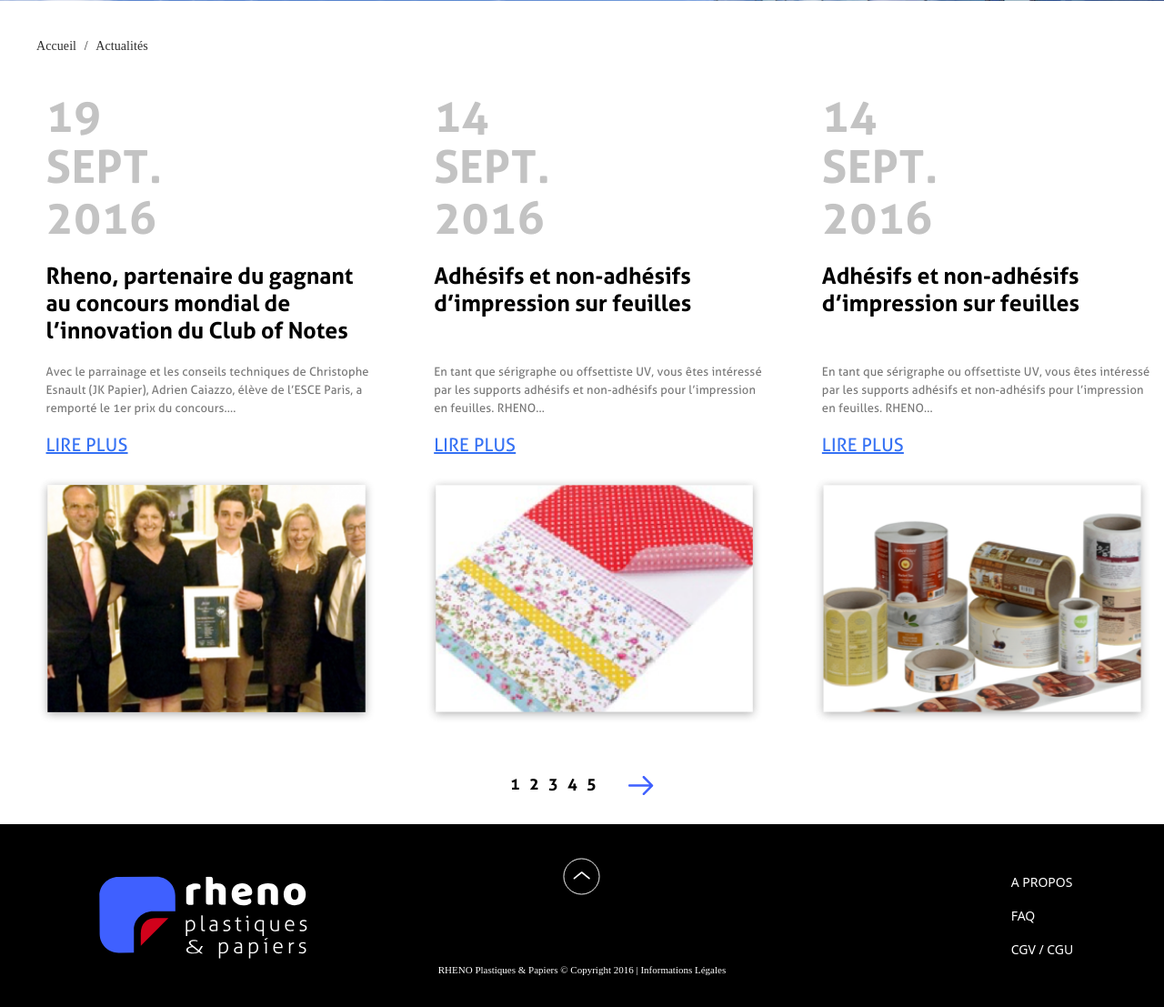
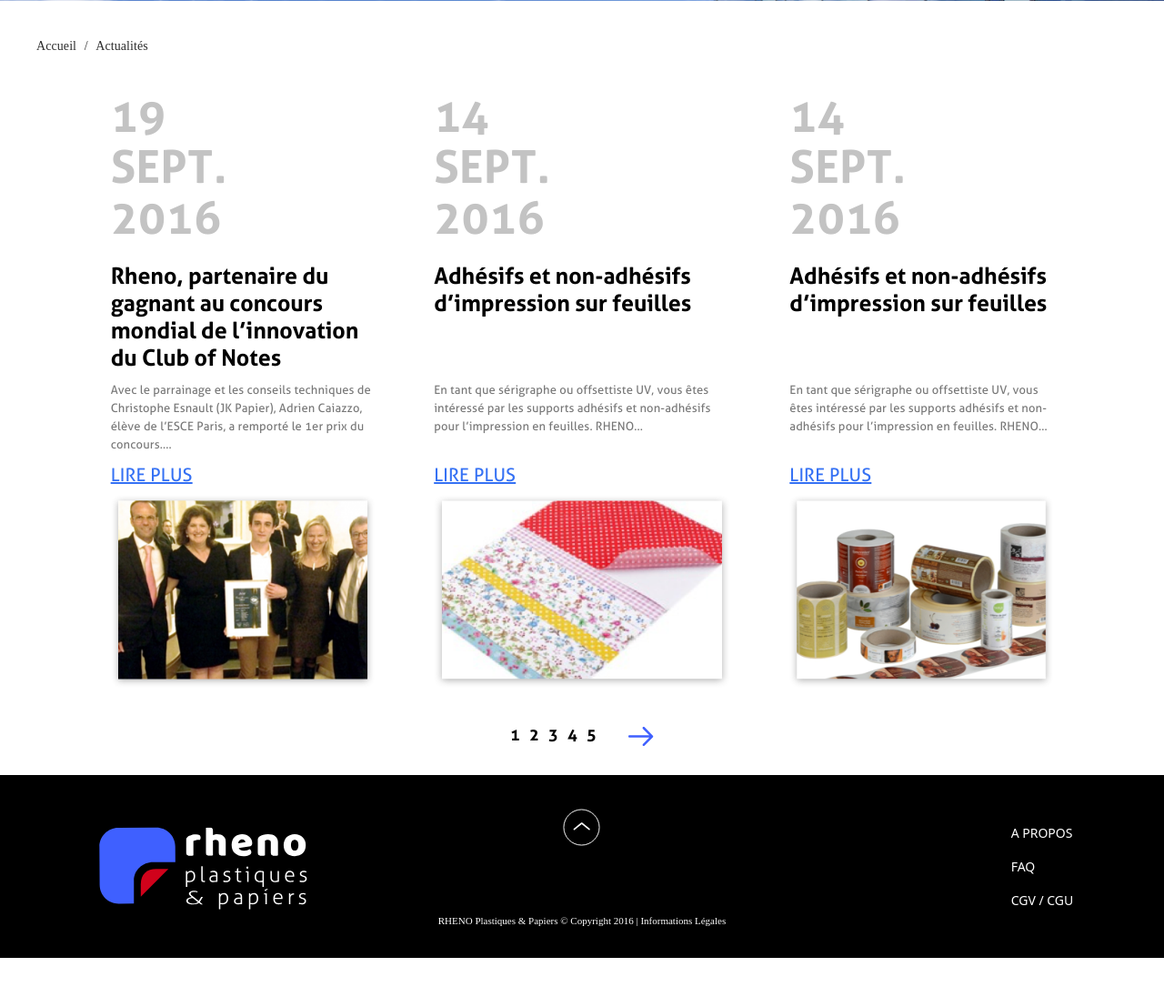
Before and after one commit to zayrt/rheno-static, a PHP site: page /actu-index.html in a window 1280 px wide. Shown: the part 630-1737 px from the top of the page at 91% size. After the commit the page ends 1683 px from the top, so only its background shows below. Run offline with PHP 8.4, Linux system fonts and the light colour scheme; some libraries are stand-ins or nearby versions; some web fonts are replaced.

Commit message:
actu index improve

```diff
--- a/actu-index.html
+++ b/actu-index.html
@@ -77,61 +77,65 @@
                     <li class="lspace">Actualités</li>
                 </ul>
             </div>
+            <div class="col-lg-3 col-lg-offset-1 col-md-6 col-sm-6 col-xs-12">
+                <div class="actu-date">
+                    19
+                    <br/> SEPT.
+                    <br/> 2016
+                </div>
+                <div class="actu-subtitle">
+                    Rheno, partenaire du gagnant au concours mondial de l’innovation du Club of Notes
+                </div>
+                <div class="actu-desc">
+                    Avec le parrainage et les conseils techniques de Christophe Esnault (JK Papier), Adrien Caiazzo, élève de l’ESCE Paris, a remporté le 1er prix du concours....
+                </div>
+                <div class="actu-read-more">
+                    LIRE PLUS
+                </div>
+                <div class="thumbnail actu-img">
+                    <img src="./images/actualites/actu_1.png" />
+                </div>
+            </div>
             <div class="col-lg-4 col-md-6 col-sm-6 col-xs-12">
                 <div class="row">
-                    <div class="col-lg-6 col md-6 col-sm-6 col-xs-6 col-lg-offset-1 col-md-offset-1 col-sm-offset-1 actu-date">
-                        19 SEPT. 2016
+                    <div class="col-lg-10 col-lg-offset-1">
+                        <div class="actu-date">
+                            14
+                            <br/>SEPT.
+                            <br/>2016
                         </div>
-                    <div class="col-lg-11 col-md-11 col-sm-11 col-xs-12 col-md-offset-1 col-sm-offset-1 col-lg-offset-1 actu-subtitle">
-                        Rheno, partenaire du gagnant au concours mondial de l’innovation du Club of Notes
+                        <div class="actu-subtitle">
+                            Adhésifs et non-adhésifs d’impression sur feuilles
                         </div>
-                    <div class="col-lg-11 col-md-11 col-sm-11 col-xs-11 col-md-offset-1 col-sm-offset-1 col-lg-offset-1 actu-desc">
-                        Avec le parrainage et les conseils techniques de Christophe Esnault (JK Papier), Adrien Caiazzo, élève de l’ESCE Paris, a remporté le 1er prix du concours....
+                        <div class="actu-desc">
+                            En tant que sérigraphe ou offsettiste UV, vous êtes intéressé par les supports adhésifs et non-adhésifs pour l’impression en feuilles. RHENO...
                         </div>
-                    <div class="col-lg-11 col-md-11 col-sm-11 col-xs-12 col-md-offset-1 col-sm-offset-1 col-lg-offset-1 actu-read-more">
+                        <div class="actu-read-more">
                             LIRE PLUS
                         </div>
-                    <div class="col-lg-12 col-md-12 col-sm-12">
-                        <img style="width: 100%;" class="actu-img" src="./images/actualites/actu_1.png" />
+                        <div class="thumbnail actu-img">
+                            <img src="./images/actualites/actu_2.png" />
                         </div>
                     </div>
                 </div>
-            <div class="col-lg-4 col-md-6 col-sm-6 col-xs-12 ">
-                <div class="row">
-                    <div class="col-lg-6 col md-6 col-sm-6 col-xs-6 col-lg-offset-1 col-md-offset-1 col-sm-offset-1 actu-date">
-                        14 SEPT. 2016
             </div>
-                    <div class="col-lg-11 col-md-11 col-sm-11 col-xs-12 col-md-offset-1 col-sm-offset-1 col-lg-offset-1 actu-subtitle">
+            <div class="col-lg-3 col-md-6 col-sm-6 col-xs-12">
+                <div class="actu-date">
+                    14
+                    <br/>SEPT.
+                    <br/>2016
+                </div>
+                <div class="actu-subtitle">
                     Adhésifs et non-adhésifs d’impression sur feuilles
                 </div>
-                    <div class="col-lg-11 col-md-11 col-sm-11 col-xs-11 col-md-offset-1 col-sm-offset-1 col-lg-offset-1 actu-desc">
+                <div class="actu-desc">
                     En tant que sérigraphe ou offsettiste UV, vous êtes intéressé par les supports adhésifs et non-adhésifs pour l’impression en feuilles. RHENO...
                 </div>
-                    <div class="col-lg-11 col-md-11 col-sm-11 col-xs-12 col-md-offset-1 col-sm-offset-1 col-lg-offset-1 actu-read-more">
+                <div class="actu-read-more">
                     LIRE PLUS
                 </div>
-                    <div class="col-lg-12 col-md-12 col-sm-12 col-xs-12">
-                        <img style="width: 100%;" class="actu-img" src="./images/actualites/actu_2.png" />
-                    </div>
-                </div>
-            </div>
-            <div class="col-lg-4 col-md-6 col-sm-6 col-xs-12 ">
-                <div class="row">
-                    <div class="col-lg-6 col md-6 col-sm-6 col-xs-6 col-lg-offset-1 col-md-offset-1 col-sm-offset-1 actu-date">
-                        14 SEPT. 2016
-                    </div>
-                    <div class="col-lg-11 col-md-11 col-sm-11 col-xs-12 col-md-offset-1 col-sm-offset-1 col-lg-offset-1 actu-subtitle">
-                        Adhésifs et non-adhésifs d’impression sur feuilles
-                    </div>
-                    <div class="col-lg-11 col-md-11 col-sm-11 col-xs-11 col-md-offset-1 col-sm-offset-1 col-lg-offset-1 actu-desc">
-                        En tant que sérigraphe ou offsettiste UV, vous êtes intéressé par les supports adhésifs et non-adhésifs pour l’impression en feuilles. RHENO...
-                    </div>
-                    <div class="col-lg-11 col-md-11 col-sm-11 col-xs-12 col-md-offset-1 col-sm-offset-1 col-lg-offset-1 actu-read-more">
-                        LIRE PLUS
-                    </div>
-                    <div class="col-lg-12 col-md-12 col-sm-12 col-xs-12">
-                        <img style="width: 100%;" class="actu-img" src="./images/actualites/actu_3.png" />
-                    </div>
+                <div class="thumbnail actu-img">
+                    <img src="./images/actualites/actu_3.png" />
                 </div>
             </div>
         </div>
--- a/css/actu-index.css
+++ b/css/actu-index.css
@@ -3,17 +3,16 @@
         height: 530px;
     }
     .actu-subtitle {
-        height: 110px;
-    }
-    .actu-img {
-        height: 270px;
-        padding-left: 27px;
+        height: 130px;
     }
     .actu-title {
         height: 80px;
         position: absolute;
         bottom: 0px;
         left: 90px;
+    }
+    .actu-img > img {
+        height: 212px;
     }
 }
 
@@ -24,15 +23,14 @@
     .actu-subtitle {
         height: 115px;
     }
-    .actu-img {
-        height: 305px;
-        padding-left: 30px;
-    }
     .actu-title {
         height: 80px;
         position: absolute;
         bottom: 0px;
         left: 90px;
+    }
+    .actu-img > img {
+        height: 340px;
     }
 }
 
@@ -43,9 +41,8 @@
     .actu-subtitle {
         height: 135px;
     }
-    .actu-img {
-        height: 215px;
-        padding-left: 27px;
+    .actu-img > img {
+        height: 245px;
     }
     .actu-title {
         height: 70px;
@@ -61,10 +58,6 @@
     }
     .actu-subtitle {
         margin-bottom: 30px;
-    }
-    .actu-img {
-        position: relative;
-        left: -7px;
     }
     .actu-title {
         height: 28px;
@@ -105,7 +98,7 @@
     color: #787878;
     letter-spacing: 0.11px;
     line-height: 20px;
-    height: 55px;
+    height: 70px;
 }
 
 .actu-read-more {
@@ -114,13 +107,13 @@
     font-size: 20px;
     color: #3571F4;
     letter-spacing: 0.17px;
-    line-height: 31px;
+    height: 35px;
     text-decoration: underline;
 }
 
-.actu-img {
-    margin-top: 20px;
-    margin-bottom: 55px;
+.actu-img > img {
+    margin-bottom: 40px;
+    width: 100%;
 }
 
 .actu-row {
--- a/css/product-index.css
+++ b/css/product-index.css
@@ -137,9 +137,3 @@
     margin-right: 10px;
     margin-left: 10px;
 }
-
-.thumbnail {
-    border:none;
-    box-shadow:none;
-    border-radius:none;
-}
```
Also changed, not shown: css/actu.css (+0 -8 lines), css/home.css (+54 -0 lines), home.html (+71 -33 lines), images/home-map.png (added). Lines whose indentation alone changed are shown as unchanged.
